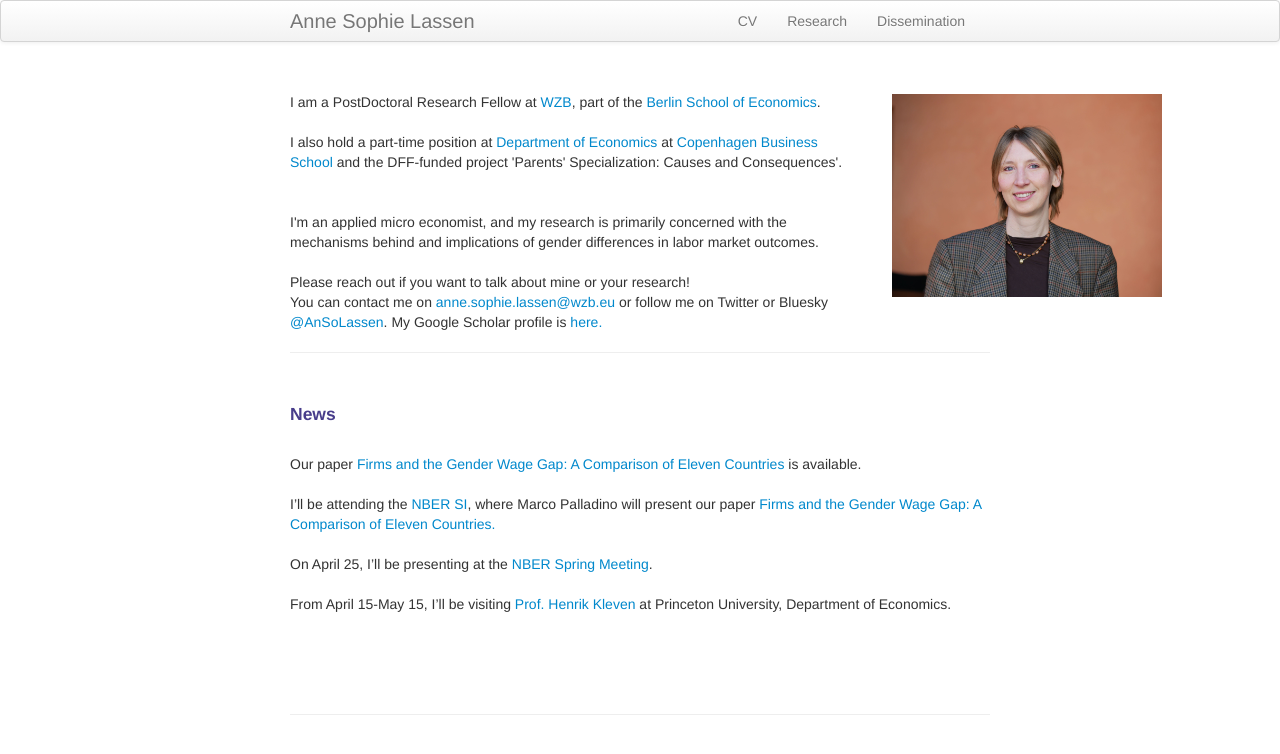
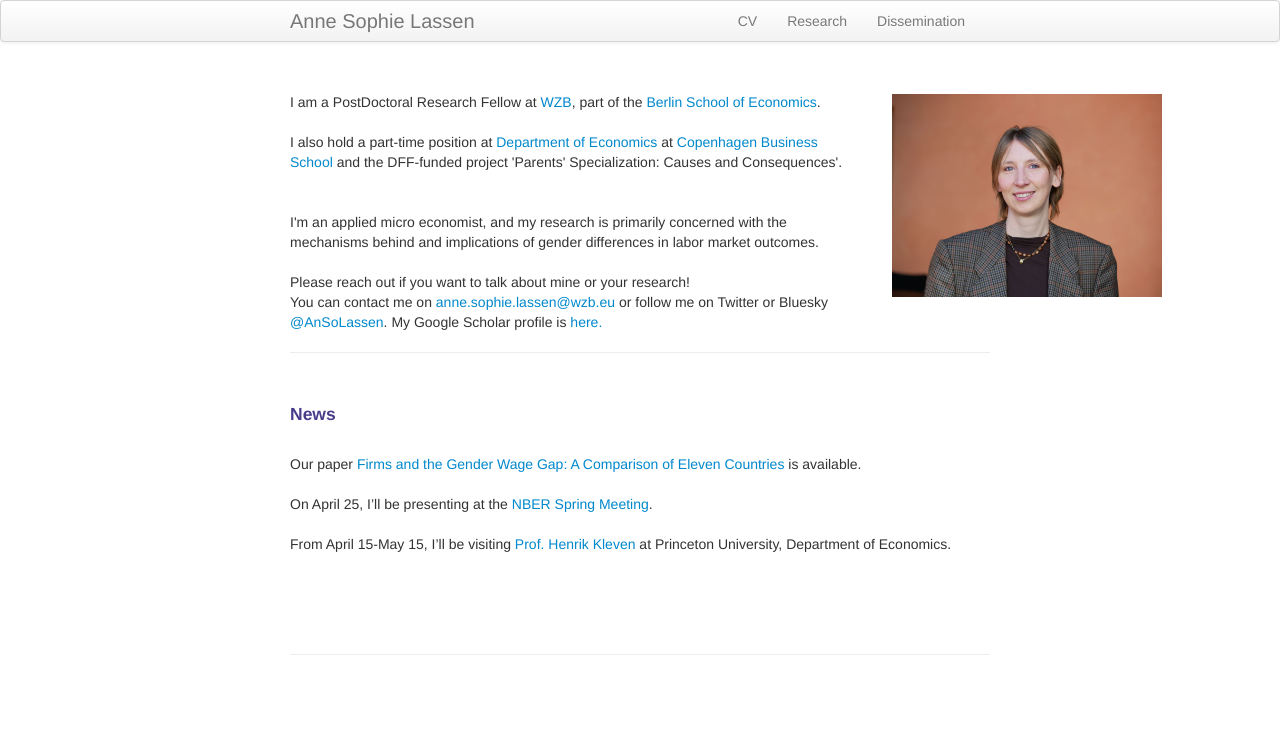
Before and after one commit to annesophielassen/annesophielassen.github.io, a Jekyll site: the page built from index.md, in a window 1280 px wide. Shown: the top 754 px of the page. Built offline with Jekyll 4.4.1, drawn with Linux system fonts in a browser that asks for light colours.

Commit message:
Update index.md

```diff
--- a/index.md
+++ b/index.md
@@ -40,9 +40,6 @@ You can contact me on <a href="mailto:anne.sophie.lassen@wzb.eu">anne.sophie.las
 Our paper <a href="https://www.chicagofed.org/publications/working-papers/2025/2025-24">Firms and the Gender Wage Gap: A Comparison of Eleven Countries</a> is available.
 <br>
 <br>
-I'll be attending the <a href=" https://www.nber.org/conferences/si-2025-labor-studies"> NBER SI</a>, where Marco Palladino will present our paper <a href="https://www.antoinebertheau.com/uploads/1/0/4/1/104122340/gwg_across_countries_abstract_online.pdf">Firms and the Gender Wage Gap: A Comparison of Eleven Countries. </a>
-<br>
-<br>
 On April 25, I'll be presenting at the <a href="https://www.nber.org/conferences/investments-early-career-scientists-spring-2025"> NBER Spring Meeting</a>.
 <br>
 <br>
```
